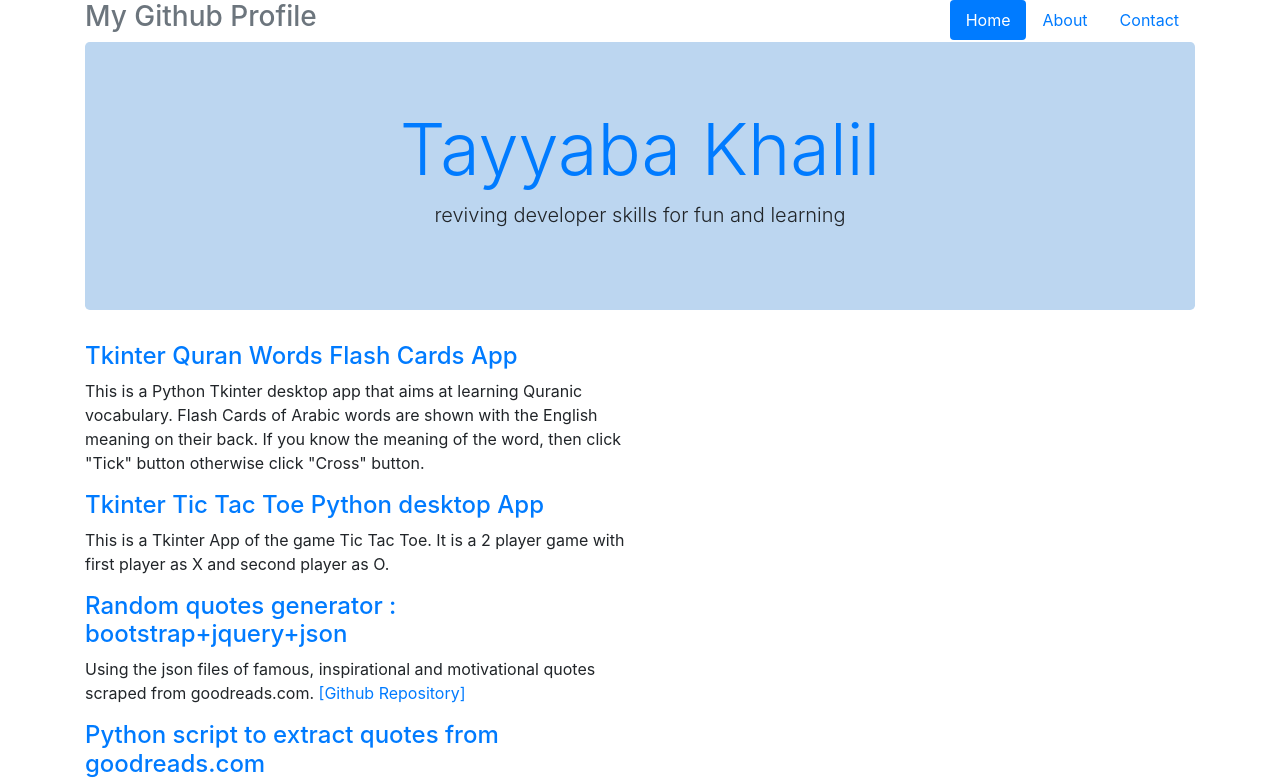
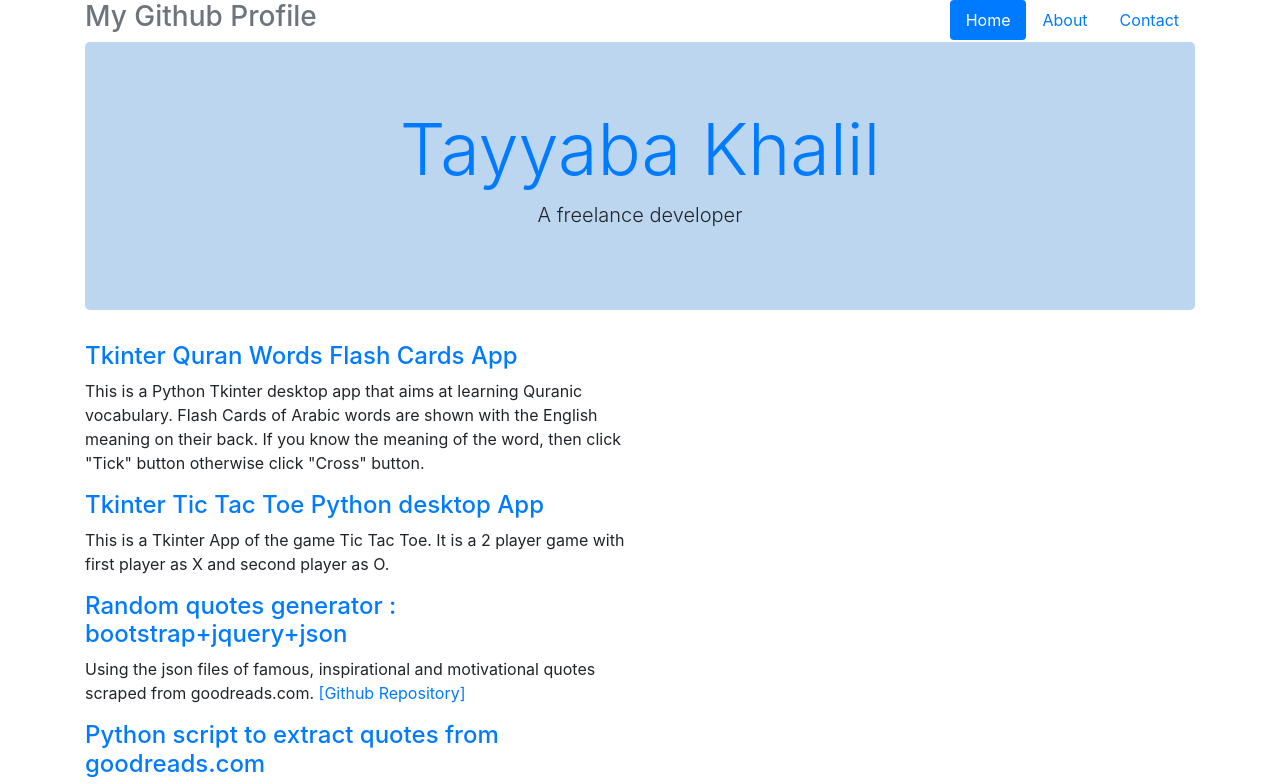
Before and after one commit to TayyabaK/TayyabaK.github.io, a plain HTML site: page index.html in a window 1280 px wide. Shown: the top 784 px of the page. Drawn offline with nearby package versions, Linux system fonts and the light colour scheme.

Commit message:
Update index.html

```diff
--- a/index.html
+++ b/index.html
@@ -42,7 +42,7 @@
 
       <div class="jumbotron" style="background-color: rgb(188, 214, 240);">
         <h1 class="display-3" align="center"><a href = "https://www.canva.com/design/DAEpPc-xNTs/qPPn2hwgfSjOsa_hfEBbmg/view?website#">Tayyaba Khalil </a> </h1>
-        <p class="lead" align="center">reviving developer skills for fun and learning</p>
+        <p class="lead" align="center">A freelance developer</p>
         <p></p>
       </div>
 
```
